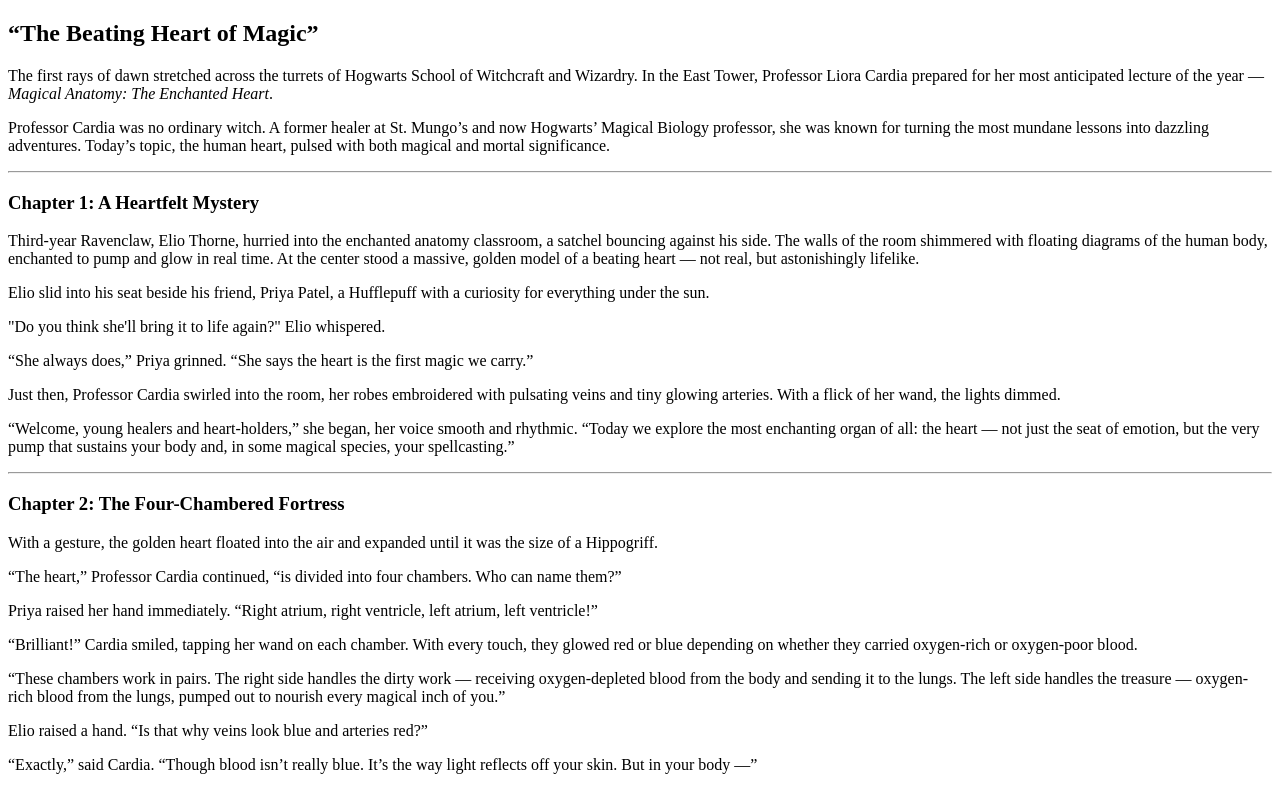
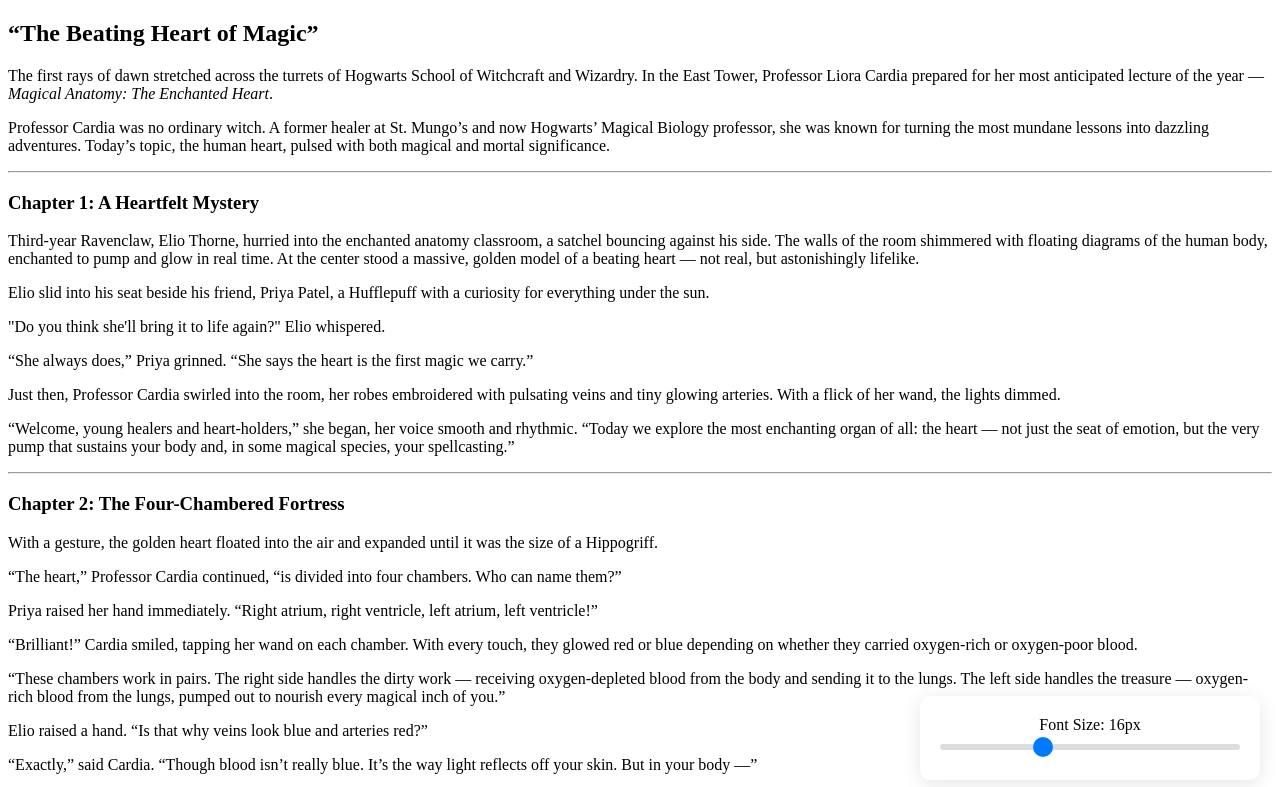
Before and after one commit to Proful/mindtools, a plain HTML site: page giso/heart1.html in a window 1280 px wide. Shown: the top 787 px of the page. Drawn offline with Linux system fonts and the light colour scheme.

Commit message:
font control

```diff
--- a/giso/heart1.html
+++ b/giso/heart1.html
@@ -3,6 +3,55 @@
   <head>
     <meta charset="UTF-8" />
     <meta name="viewport" content="width=device-width, initial-scale=1.0" />
+    <style>
+      .font-controls {
+        position: fixed;
+        bottom: 20px;
+        left: 20px;
+        right: 20px;
+        background: white;
+        padding: 20px;
+        border-radius: 10px;
+        box-shadow: 0 4px 20px rgba(0, 0, 0, 0.1);
+        text-align: center;
+      }
+
+      .font-slider {
+        -webkit-appearance: none;
+        width: 100%;
+        height: 6px;
+        background: #ddd;
+        border-radius: 5px;
+        outline: none;
+        margin: 10px 0;
+      }
+
+      .font-slider::-webkit-slider-thumb {
+        -webkit-appearance: none;
+        width: 20px;
+        height: 20px;
+        background: #007bff;
+        border-radius: 50%;
+        cursor: pointer;
+      }
+
+      .font-slider::-moz-range-thumb {
+        width: 20px;
+        height: 20px;
+        background: #007bff;
+        border-radius: 50%;
+        cursor: pointer;
+        border: none;
+      }
+
+      @media (min-width: 768px) {
+        .font-controls {
+          left: auto;
+          right: 20px;
+          width: 300px;
+        }
+      }
+    </style>
     <title>Heart</title>
   </head>
   <body>
@@ -240,5 +289,29 @@
       chest.
     </p>
     <p>A heart — beating, unwavering, and utterly enchanted.</p>
+
+    <div class="font-controls">
+      <label>Font Size: <span id="sizeDisplay">16px</span></label>
+      <input
+        type="range"
+        min="12"
+        max="24"
+        value="16"
+        class="font-slider"
+        id="fontSlider"
+      />
+    </div>
+
+    <script>
+      const slider = document.getElementById("fontSlider");
+      const sizeDisplay = document.getElementById("sizeDisplay");
+      const body = document.body;
+
+      slider.addEventListener("input", function () {
+        const size = this.value + "px";
+        body.style.fontSize = size;
+        sizeDisplay.textContent = size;
+      });
+    </script>
   </body>
 </html>
```
